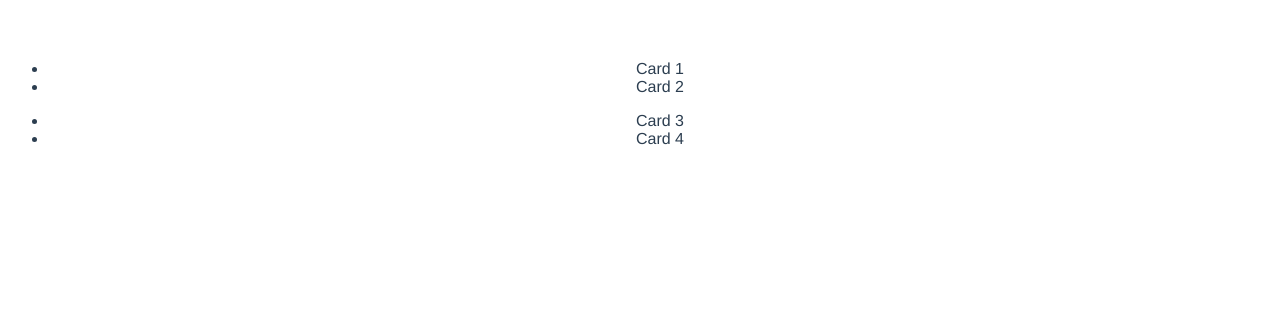
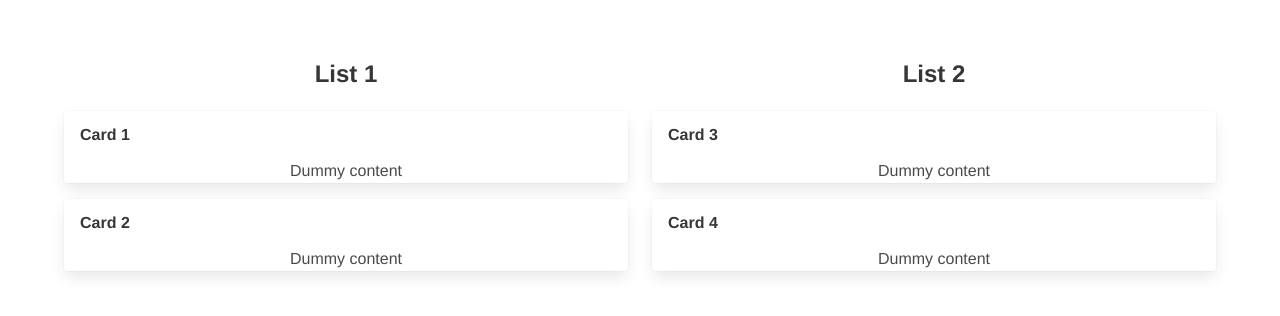
Before and after one commit to siddv/cardcaptor, a Vue app: page / in a window 1280 px wide. Shown: the top 316 px of the page. Built offline with nearby package versions, Linux system fonts and the light colour scheme.

Commit message:
feat: add basic styles using Bulma

```diff
--- a/package.json
+++ b/package.json
@@ -9,6 +9,7 @@
     "test:unit": "vue-cli-service test:unit"
   },
   "dependencies": {
+    "bulma": "^0.7.1",
     "vue": "^2.5.17",
     "vuex": "^3.0.1"
   },
--- a/src/App.vue
+++ b/src/App.vue
@@ -1,9 +1,13 @@
 <template>
-  <div id="app">
-    <List
-      v-for="list in lists"
-      :key="list.name"
-      :cards="list.cards" />
+  <div id="app" class="container">
+    <section class="lists columns">
+      <List
+        v-for="list in lists"
+        :key="list.name"
+        :name="list.name"
+        :cards="list.cards"
+        class="column" />
+    </section>
   </div>
 </template>
 
@@ -33,4 +37,8 @@ export default {
   color: #2c3e50;
   margin-top: 60px;
 }
+
+.lists {
+  display: flex;
+}
 </style>
--- /dev/null
+++ b/src/assets/css/cardcaptor.scss
@@ -0,0 +1 @@
+@import '~bulma/bulma'
--- a/src/components/Card.vue
+++ b/src/components/Card.vue
@@ -1,6 +1,11 @@
 <template>
   <div class="card">
-    {{ name }}
+    <p class="card-header-title">
+      {{ name }}
+    </p>
+    <div class="content">
+      Dummy content
+    </div>
   </div>
 </template>
 
--- a/src/components/List.vue
+++ b/src/components/List.vue
@@ -1,10 +1,12 @@
 <template>
-  <ul>
-    {{ name }}
+  <ul class="list">
+    <h2 class="title is-4">{{ name }}</h2>
     <li
       v-for="card in cards"
       :key="card.name">
-      <Card :name="card.name"/>
+      <Card
+        class="list__card"
+        :name="card.name" />
     </li>
   </ul>
 </template>
@@ -30,6 +32,8 @@ export default {
 };
 </script>
 
-<style>
-
+<style lang="scss">
+  .list__card {
+    margin: 1rem 0;
+  }
 </style>
--- a/src/main.js
+++ b/src/main.js
@@ -1,6 +1,8 @@
 import Vue from 'vue';
 import App from './App.vue';
 import store from './store';
+
+require('./assets/css/cardcaptor.scss');
 
 Vue.config.productionTip = false;
 
```
Also changed, not shown: 1 other file (tests, documents, lock files or other folders).
